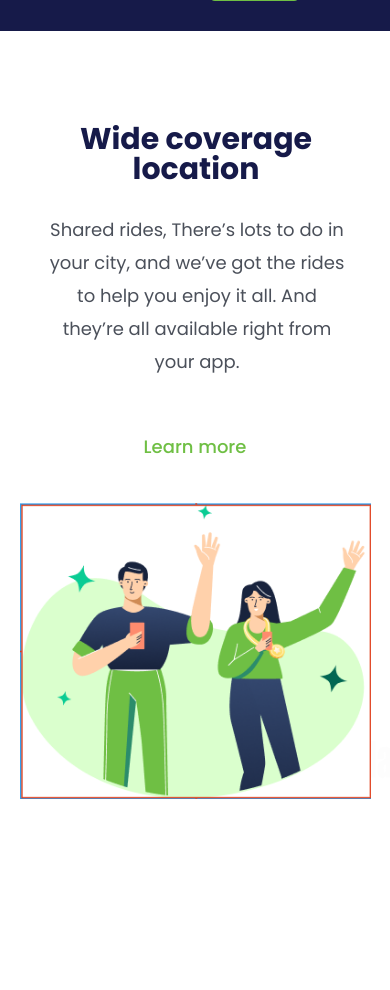
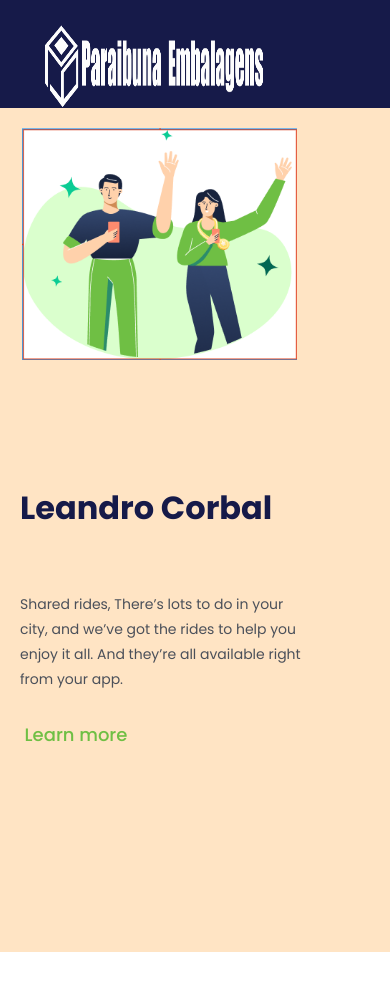
Before and after one commit to filpicoli/comit-do-zero, a plain HTML site: page index.html in a window 390 px wide. Shown: the top 990 px of the page. Before the commit the page ends 844 px from the top, so only its background shows below. Drawn offline with Linux system fonts and the light colour scheme.

Commit message:
Alteração para portifólio

```diff
--- a/index.html
+++ b/index.html
@@ -21,7 +21,7 @@
     <main>
      <img src="./assets/principal.png" alt="logo-principal">
     <section>
-        <h1>Wide coverage location</h1>
+        <h1>Leandro Corbal</h1>
         <p>Shared rides, There’s lots to do in your city, and we’ve got the rides to help you enjoy it all. And they’re all available right from your app.</p>
         <button class="button-abaixo">Learn more</button>
     </section>
--- a/style.css
+++ b/style.css
@@ -10,6 +10,7 @@ img {
     margin: 20px 0 0 123px;
     display: inline;
     border: none;
+
 }
 
 #logo-paraibuna {
@@ -22,8 +23,10 @@ img {
 
 header {
     background-color: #161A49;
-    margin-bottom: 200px;
+    width: 100%;
+    height: 20%;
   }
+
 
 .link-header{
     font-weight: 400;
@@ -53,11 +56,17 @@ header {
     bottom: 30px;
 }
 
+main {
+  background-color:bisque;
+  min-height: 100vh
+
+}
 
 section {
     display: inline-block;
     margin-left: 85px;
     width: 493px;
+    margin-top: 120px;
 }
 
 
@@ -91,72 +100,71 @@ p {
     margin-bottom: 100px;
 }
 
-@media screen and (max-width: 900px) {
-    section {
+@media screen and (max-width: 500px) {
+
+    header{
         width: 100%;
+        height: 170px;
+        background-color: #161A49;
+    }
+
+    main {
       height: auto;
-        margin: 0;
-        padding: 0;
-        position: absolute;
-        top: 124px
+      width: 100%;
+      position: relative;
+      bottom: 62px;
+    }
+
+    #logo-paraibuna {
+        width: 230px;
+        height: 92px;
+        margin-left: 39px;
+        position: relative;
+      }
+
+      .link-header {
+        font-weight: 600;
+        font-size: 11px;
+        color: #FFF;
+        line-height: 65px;
+        position: relative;
+        left: 22px;
+        bottom: 8px;
+        margin-right: 30px;
+}
+
+      .button-acima{
+        display: none;
       }
 
       img {
+        width: 275px;
+        height: auto;
+        margin-left: 22px;
+      }
+
+      section {
         display: block;
-        height: auto;
-        width: 90%;
-        margin: 15px 20px;
-        position: absolute;
-        bottom: 30px;
+        margin-left: 20px;
+        width: 290px;
       }
 
       h1 {
-        font-size: 30px;
         font-weight: 700;
-        line-height: 30px;
+        font-size: 32px;
+        line-height: 42px;
+        height: 62px;
         color: #161A49;
-        text-align: center;
-        width: 278px;
-        margin-left: 57px;
+        margin-top: 15px;
+
       }
 
       p {
-        font-size: 18px;
         font-weight: 400;
-        line-height: 33px;
+        font-size: 14px;
+        line-height: 25px;
         color: #4B505A;
-        text-align: center;
-        width: 304px;
-        margin-left: 45px;
-        margin-top: 29px;
-
+        margin-top: 43px;
+        margin-bottom: 29px;
       }
-
-    .button-abaixo{
-        color: #6FBF44;
-        font-size: 18px;
-        font-weight: 500;
-        line-height: 27px;
-        text-align: center;
-        margin: 10px 139px;
-        display: block;
 }
-
-    .link-header{
-        display: none;
-    }
-
-    .button-acima{
-        width: 91px;
-        height: 31px;
-        border-radius: 6px;
-        background: #6FBF44;
-        color: #FFF;
-        font-size: 12px;
-        font-weight: 500;
-        line-height: 28px;
-        letter-spacing: 1px;
-        margin: 0px 15px 0 209px;
-    }
-
-}
```
Lines whose indentation alone changed are shown as unchanged.
